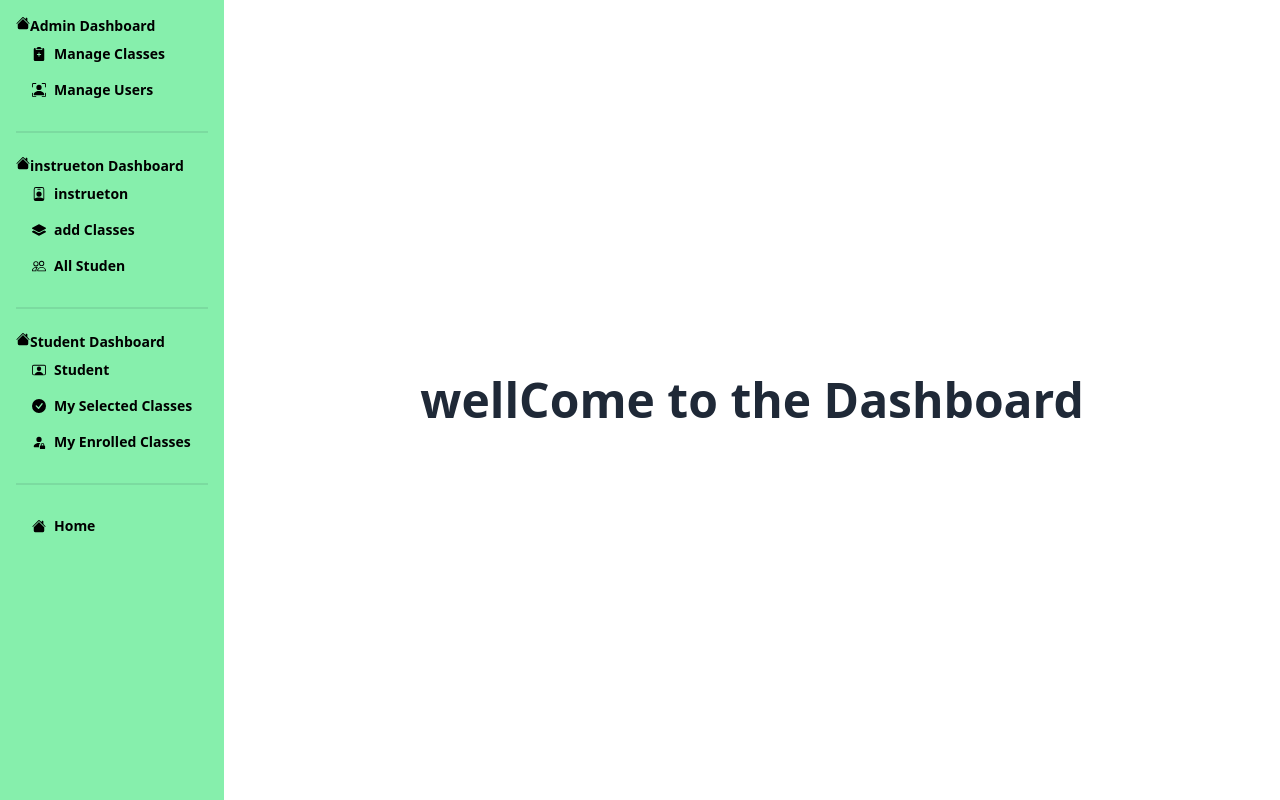
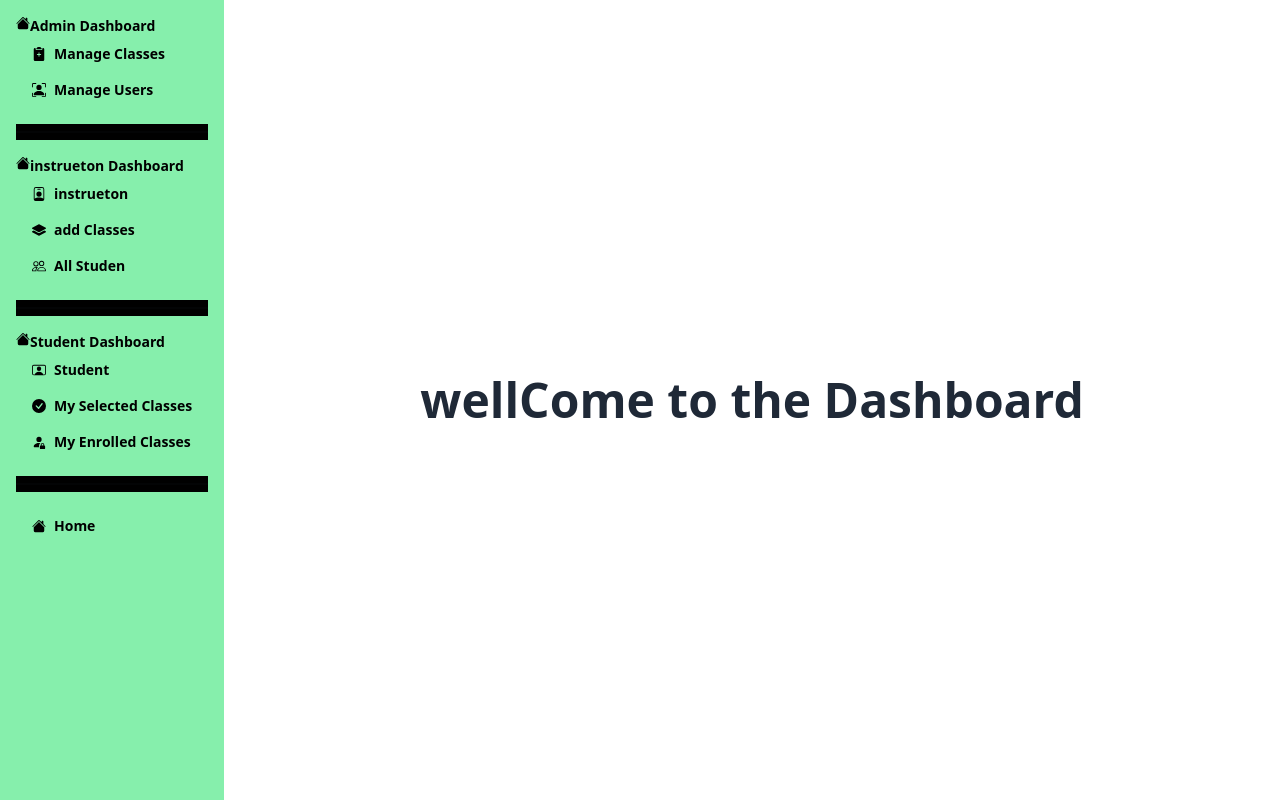
Before and after one commit to yahiamasud/CreatArt, a React (Vite) app: page /Dashboard in a window 1280 px wide. Built offline with nearby package versions, Linux system fonts and the light colour scheme; no server answers; sample sign-in values are in the browser's storage.

Commit message:
add the deshboard line

```diff
--- a/src/Layout/Dashboard.jsx
+++ b/src/Layout/Dashboard.jsx
@@ -30,20 +30,19 @@ const Dashboard = () => {
                 <ul className="menu p-4 w-50  h-full bg-green-300 text-black text-base-content">
 
                     {/* show the ul */}
-
                     {/* {isAdmin ? <>hello admin</>:<>user</>} */}
 
                     {isAdmin && <> <h1 className='text-1xl flex align-items-center font-bold'> <Reveal effect="Zoom"><BsFillHouseFill></BsFillHouseFill><span>Admin Dashboard</span></Reveal> </h1>
                         <li><Link to="/Dashboard/Manager" className='font-bold hover:bg-success'> <Reveal effect="Slide"><BsClipboard2PlusFill></BsClipboard2PlusFill><span> Manage Classes</span> </Reveal></Link></li>
                         <li><Link to='/Dashboard/AllUser' className='font-bold hover:bg-success'><Reveal effect="Zoom"><BsPersonBoundingBox></BsPersonBoundingBox> <span>Manage Users</span></Reveal></Link></li>
                     </>}
-                    <div className="divider"></div>
+                    <div className="divider bg-black"></div>
 
                     {isInstor && <><h1 className='text-1xl font-bold flex align-items-center'> <Reveal effect="Zoom"> <BsFillHouseFill></BsFillHouseFill><span>instrueton Dashboard </span></Reveal></h1>
                         <li><Link to='/Dashboard/Instructors' className='font-bold hover:bg-success'><Reveal effect="Zoom"><BsPersonBadge></BsPersonBadge><span>instrueton</span></Reveal></Link></li>
                         <li><Link to='/Dashboard/ClassAdd' className='font-bold hover:bg-success'><Reveal effect="Zoom"><BsLayersFill></BsLayersFill><span>add Classes</span></Reveal></Link></li>
                         <li><Link to='/Dashboard/AllStudent' className='font-bold hover:bg-success'><Reveal effect="Zoom"><BsPeople></BsPeople><span>All Studen</span></Reveal></Link></li></>}
-                        <div className="divider"></div>
+                        <div className="divider bg-black"></div>
                     {isStedent && <> <h1 className='text-1xl font-bold flex align-items-center'><Reveal effect="Zoom"> <BsFillHouseFill></BsFillHouseFill><span> Student Dashboard </span></Reveal></h1>
 
                         <li><Link to='/Dashboard/Studernts' className='font-bold hover:bg-success'><Reveal effect="Zoom"><BsPersonVideo></BsPersonVideo><span>Student</span></Reveal></Link></li>
@@ -52,7 +51,7 @@ const Dashboard = () => {
 
                     {/* Sidebar content here */}
 
-                    <div className="divider"></div>
+                    <div className="divider bg-black"></div>
                     <li><Link to="/" className='font-bold hover:bg-success'><Reveal effect="Zoom"><BsFillHouseFill></BsFillHouseFill><span>Home</span></Reveal></Link></li>
 
                 </ul>
```
